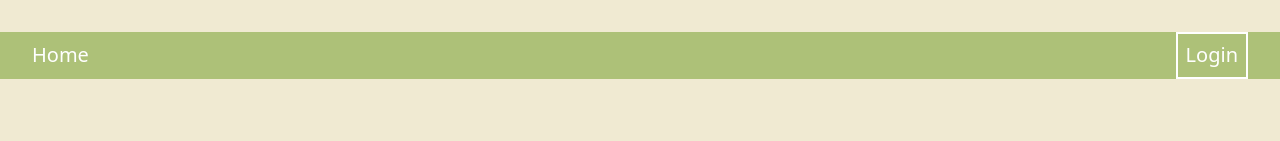
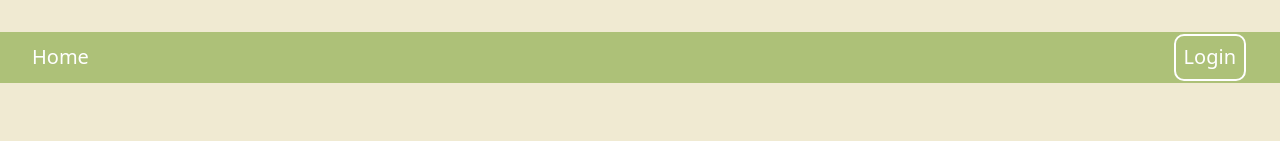
Before and after one commit to tjdanielson/capstone, a React (Create React App) app in the folder frontend/: page /login in a window 1280 px wide. Shown: the top 141 px of the page. Built offline with nearby package versions, Linux system fonts and the light colour scheme.

Commit message:
Updated the login button in the navbar component.

```diff
--- a/frontend/src/components/NavBar/NavBar.css
+++ b/frontend/src/components/NavBar/NavBar.css
@@ -59,3 +59,9 @@ a:hover {
   cursor: pointer;
   font-size: 2rem;
 }
+
+.login {
+  margin: 0.1em;
+  border-radius: 10px;
+  padding: 0;
+}
--- a/frontend/src/components/NavBar/NavBar.jsx
+++ b/frontend/src/components/NavBar/NavBar.jsx
@@ -35,7 +35,9 @@ const Navbar = () => {
           {user ? (
             <button onClick={logoutUser}>Logout</button>
           ) : (
-            <button onClick={() => navigate("/login")}>Login</button>
+            <button className="login" onClick={() => navigate("/login")}>
+              Login
+            </button>
           )}
         </li>
       </ul>
```
